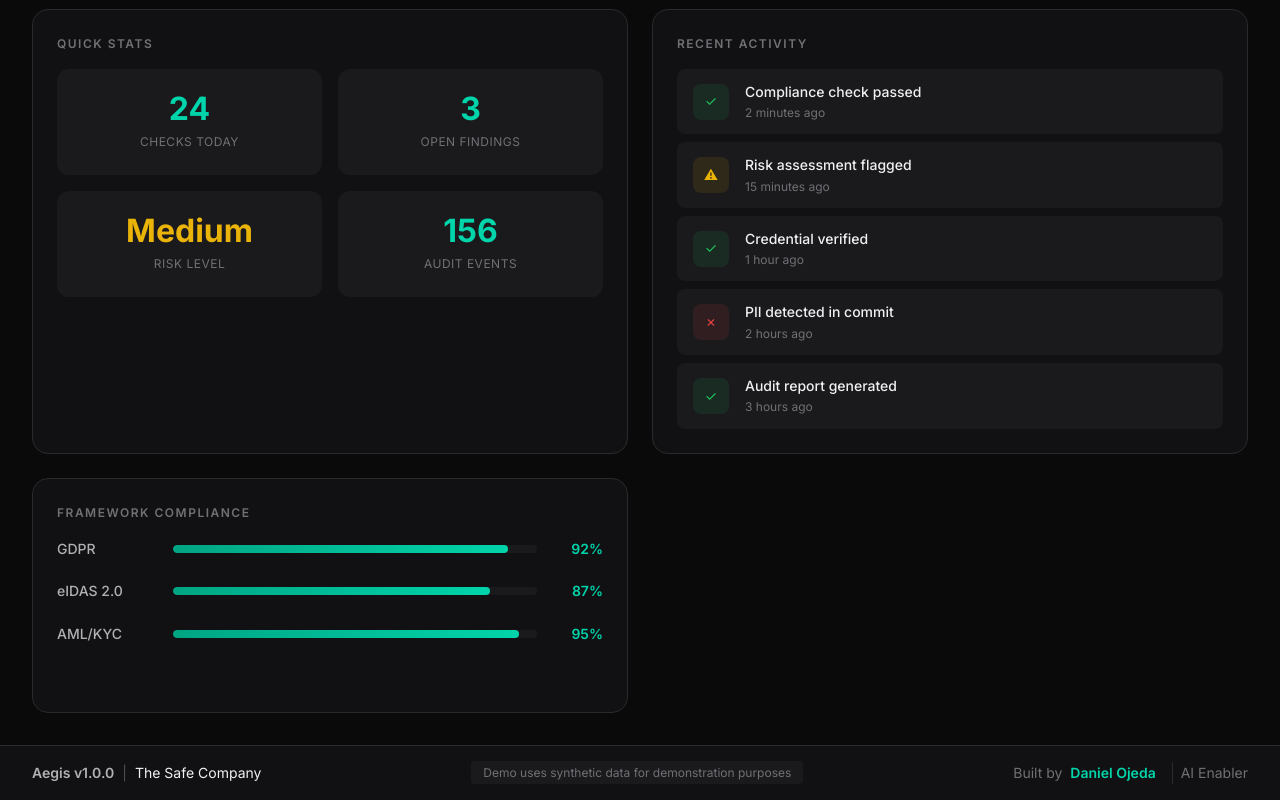
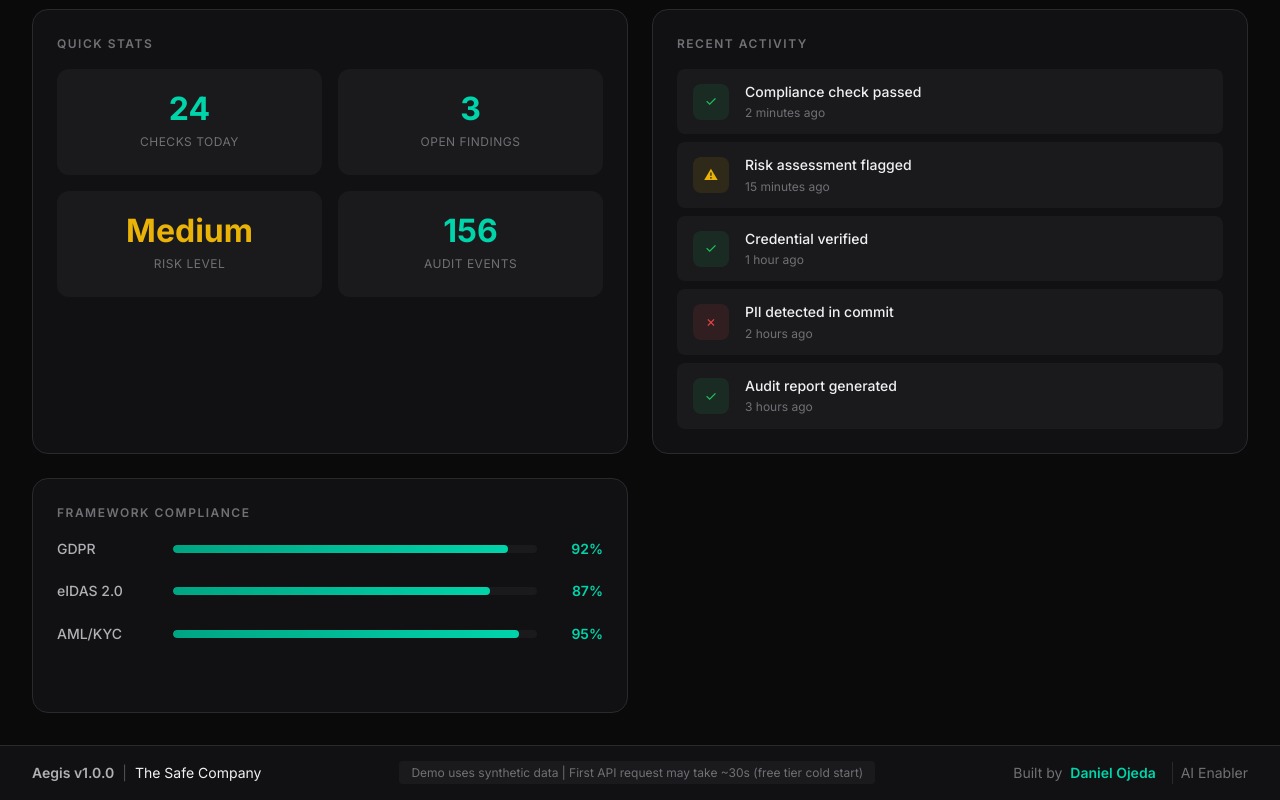
Before and after one commit to dojedaro/aegis, a website built with Vite: page web/index.html in a window 1280 px wide. Shown: the part 1103-1903 px from the top of the page. Built offline with nearby package versions, Linux system fonts and the light colour scheme; no server answers.

Commit message:
Add cold start disclaimer to README and frontend footer

```diff
--- a/web/index.html
+++ b/web/index.html
@@ -214,7 +214,7 @@
         <span>The Safe Company</span>
       </div>
       <div class="footer-center">
-        <span class="footer-note">Demo uses synthetic data for demonstration purposes</span>
+        <span class="footer-note">Demo uses synthetic data | First API request may take ~30s (free tier cold start)</span>
       </div>
       <div class="footer-right">
         <span class="footer-credit">Built by</span>
```
Also changed, not shown: README.md.
